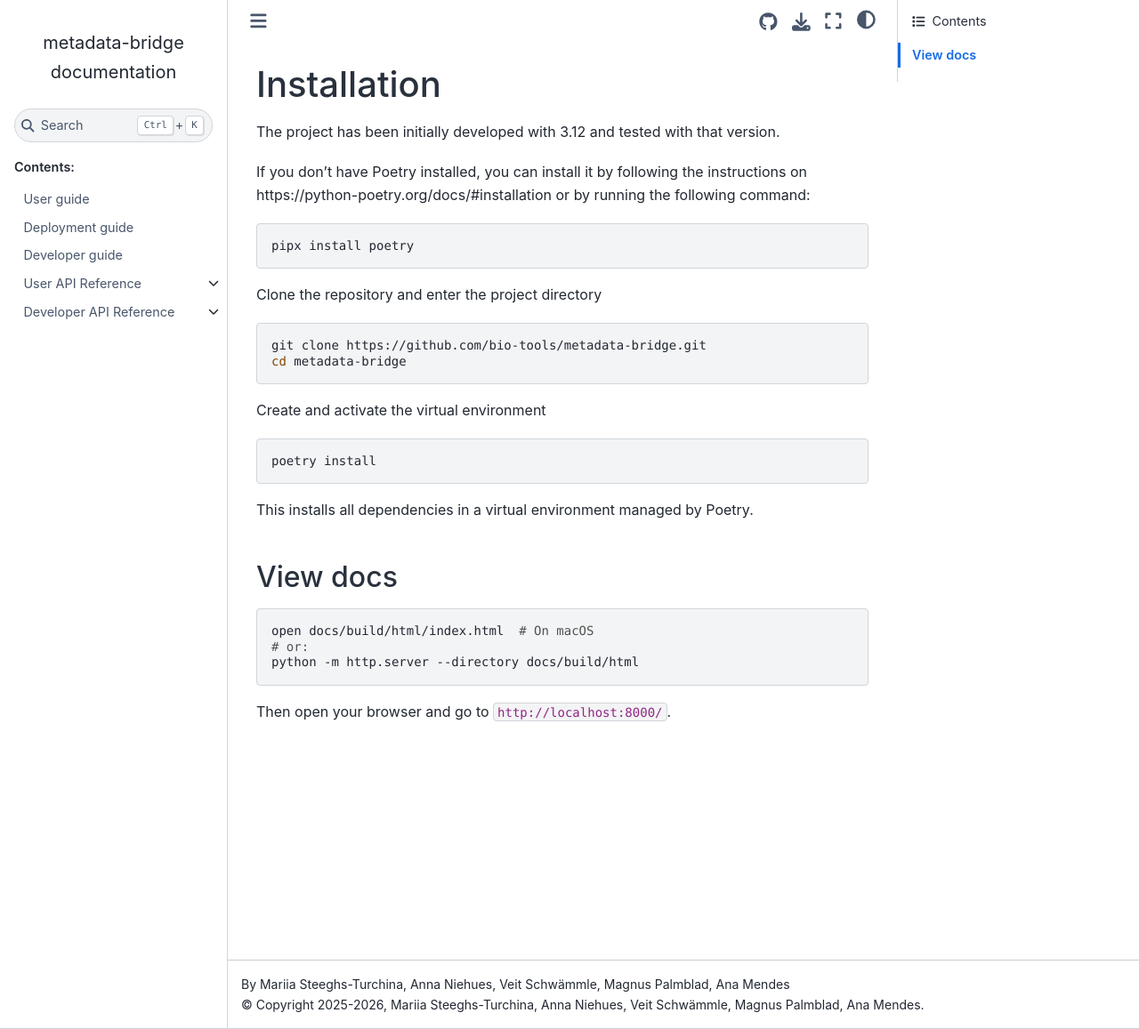
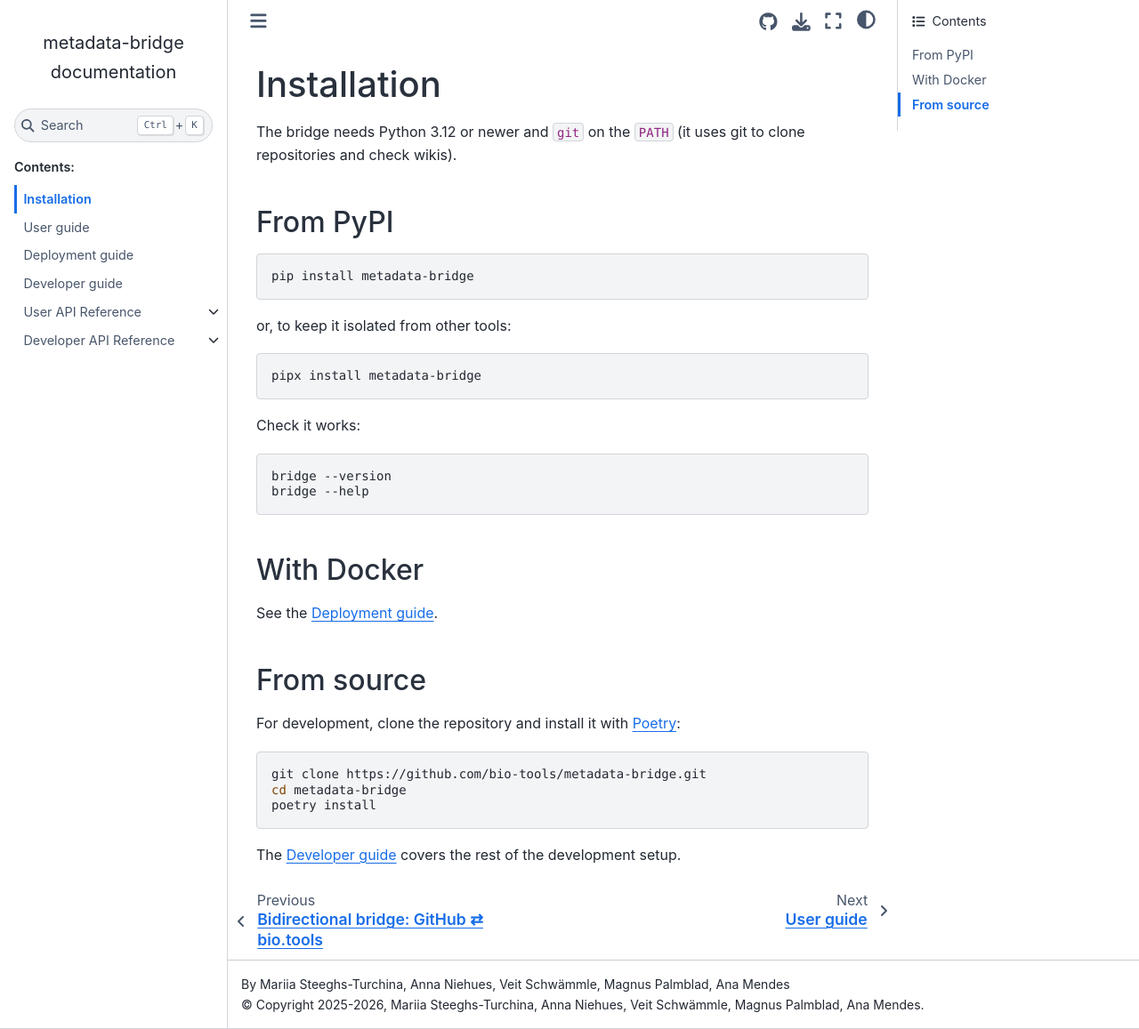
Before and after one commit to bio-tools/biohackathon2025, a Sphinx documentation site: the page built from docs/source/install.md, in a window 1280 px wide and 1157 px high. Shown: the whole window at 89% size. Built offline with Sphinx 7.4.7 and the Sphinx Book theme 1.1.4, drawn with Linux system fonts in a browser that asks for light colours; pages that are not in the unit, such as notebooks, are missing from menus.

Commit message:
docs: add pip install instructions, a real user guide and pypi-safe readme links
readme gets badges, an installation section and absolute links (relative ones
break on pypi). install.md now covers pip/pipx/docker and is in the toctree,
and the user guide documents the cli, rest api and python entry points

Co-Authored-By: Claude Opus 5.5 <noreply@anthropic.com>

````diff
--- a/docs/source/index.rst
+++ b/docs/source/index.rst
@@ -9,6 +9,7 @@ Bidirectional bridge: GitHub ⇄ bio.tools
    :maxdepth: 1
    :caption: Contents:
 
+   install
    user_guide
    deployment_guide
    dev_guide
--- a/docs/source/install.md
+++ b/docs/source/install.md
@@ -1,36 +1,39 @@
 # Installation
 
-The project has been initially developed with 3.12 and tested with that version.
+The bridge needs Python 3.12 or newer and `git` on the `PATH`
+(it uses git to clone repositories and check wikis).
 
-If you don't have Poetry installed, you can install it by following the instructions on
-https://python-poetry.org/docs/#installation
-or by running the following command:
+## From PyPI
 
 ```sh
-pipx install poetry
+pip install metadata-bridge
 ```
 
-Clone the repository and enter the project directory
+or, to keep it isolated from other tools:
+
+```sh
+pipx install metadata-bridge
+```
+
+Check it works:
+
+```sh
+bridge --version
+bridge --help
+```
+
+## With Docker
+
+See the [Deployment guide](deployment_guide.md#docker).
+
+## From source
+
+For development, clone the repository and install it with [Poetry](https://python-poetry.org/docs/#installation):
 
 ```sh
 git clone https://github.com/bio-tools/metadata-bridge.git
 cd metadata-bridge
+poetry install
 ```
 
-Create and activate the virtual environment
-
-```sh
-poetry install
-```
-This installs all dependencies in a virtual environment managed by Poetry.
-
-
-
-
-### View docs
-```bash
-open docs/build/html/index.html  # On macOS
-# or:
-python -m http.server --directory docs/build/html
-```
-Then open your browser and go to `http://localhost:8000/`.
+The [Developer guide](dev_guide.md) covers the rest of the development setup.
--- a/docs/source/user_guide.md
+++ b/docs/source/user_guide.md
@@ -1,3 +1,61 @@
 # User guide
 
-TBD
+The bridge works in two directions:
+
+- **GitHub → bio.tools**: extract bio.tools metadata (JSON) from a GitHub repository,
+  optionally merged with an existing bio.tools entry.
+- **bio.tools → GitHub**: propose improvements to a GitHub repository based on its bio.tools entry,
+  as a pull request (README badges, description, citation, license, topics, ...) and optionally issues.
+
+See [Installation](install.md) to get the `bridge` command, and set at least `GITHUB_TOKEN`
+(environment variable or `.env` file, see `.env.example`).
+Generating descriptions from READMEs with an LLM also needs `HUGGINGFACE_TOKEN`.
+
+## Command line
+
+### GitHub → bio.tools
+
+```bash
+bridge cli github-to-biotools extract OWNER REPO [--biotools-id ID]
+```
+
+Prints the extracted bio.tools metadata as JSON.
+Pass `--biotools-id` when the tool already has a bio.tools entry, so the existing record is used as the base.
+
+### bio.tools → GitHub
+
+```bash
+bridge cli biotools-to-github update BIOTOOLS_ID OWNER REPO [--allow-issues | --no-allow-issues]
+```
+
+Forks `OWNER/REPO` into the account that owns `GITHUB_TOKEN` (or reuses an existing fork),
+commits the proposed changes on a new branch and opens a pull request against the original repository.
+With `--allow-issues`, suggestions that can't be expressed as file changes are opened as issues.
+
+## REST API
+
+Start the API with `bridge api` (see the [Deployment guide](deployment_guide.md) for running it as a service).
+The interactive docs are at `/docs`.
+
+| Endpoint                   | Body                                                     | Does                         |
+|----------------------------|----------------------------------------------------------|------------------------------|
+| `POST /github-to-biotools` | `{"owner", "repo", "biotools_id"?}`                      | Returns bio.tools metadata   |
+| `POST /biotools-to-github` | `{"biotools_id", "owner", "repo", "allow_issues"?}`      | Opens a PR (and issues)      |
+
+Example:
+
+```bash
+curl -X POST http://localhost:8000/github-to-biotools \
+  -H "Content-Type: application/json" \
+  -d '{"owner": "bio-tools", "repo": "metadata-bridge"}'
+```
+
+## Python
+
+The same operations are available from Python:
+
+```python
+from bridge import extract_meta_from_repo, create_pr_issues_from_meta
+```
+
+See the [API reference](api_reference/index_user) for their signatures.
````
Also changed, not shown: README.md (+33 -5 lines).
